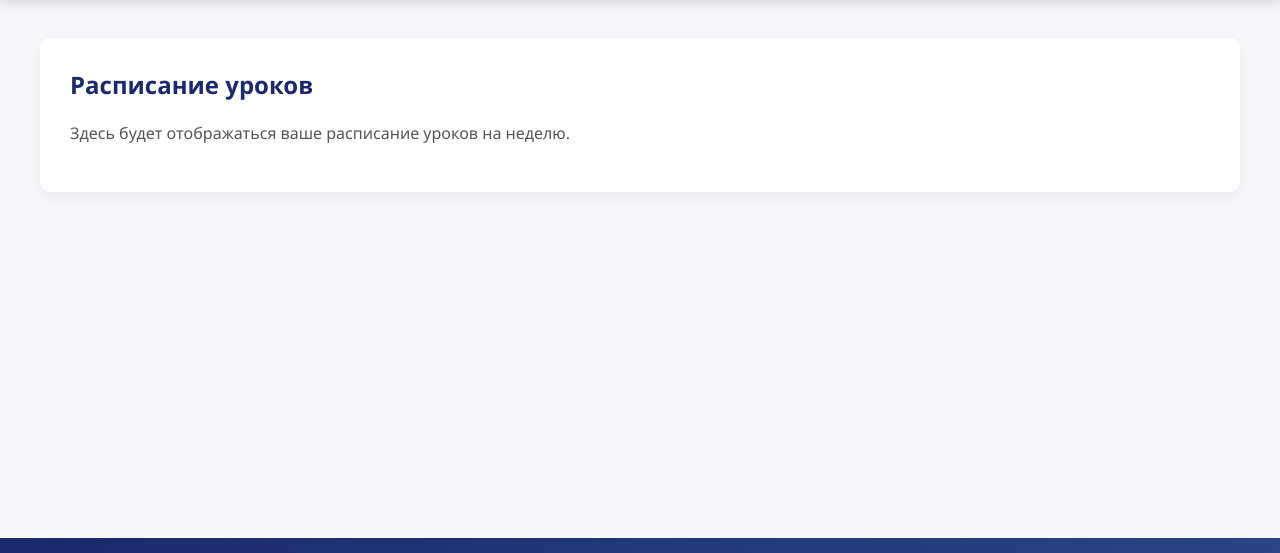
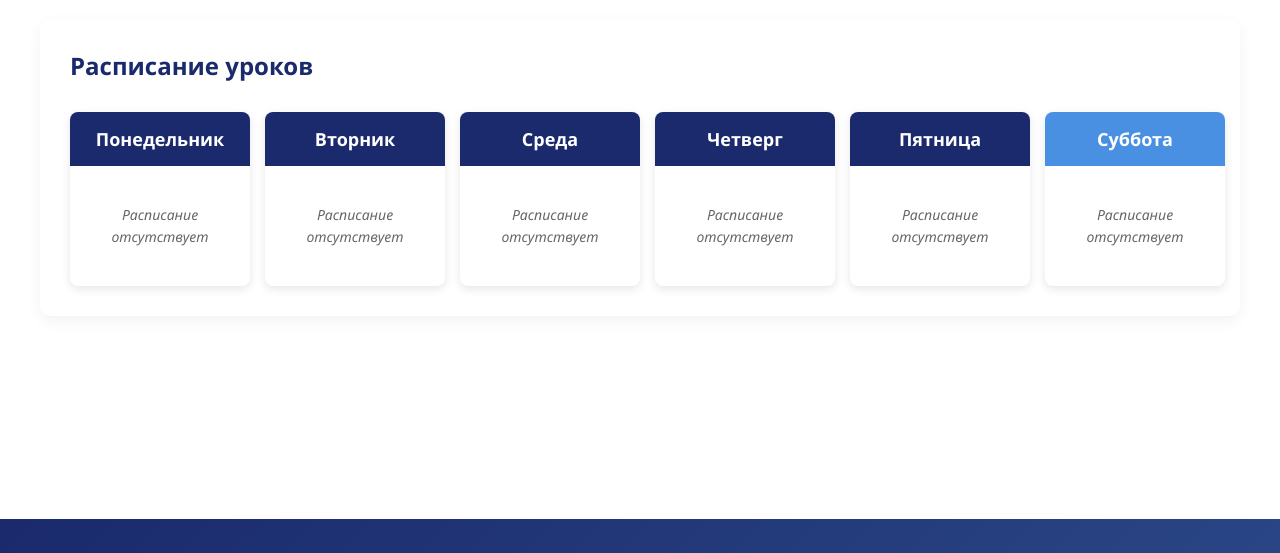
Before and after one commit to paveltretev-creator/Katy-Website, a plain HTML site: page index.html in a window 1280 px wide. Shown: the part 171-724 px from the top of the page. Drawn offline with Linux system fonts and the light colour scheme.

Commit message:
Добавил окна дней недели в расписание

```diff
--- a/CSS/style.css
+++ b/CSS/style.css
@@ -5,9 +5,9 @@
     box-sizing: border-box;
 }
 
-/* Стили для всего тела сайта */
+/* Стили для всего тела сайта - ТОЛЬКО ОДИН ШРИФТ */
 body {
-    font-family: 'Segoe UI', Tahoma, Geneva, Verdana, sans-serif;
+    font-family: 'Segoe UI';поле
     background-color: #f5f7fa;
     min-height: 100vh;
 }
@@ -143,7 +143,7 @@ body {
 /* Основное содержимое страницы */
 .main-content {
     padding: 40px 0;
-    min-height: calc(100vh - 156px); /* Высота минус высота шапки */
+    min-height: calc(100vh - 156px);
 }
 
 .main-content .container {
@@ -224,5 +224,52 @@ body {
 /* Корректировка высоты основного контента */
 .main-content {
     padding: 40px 0;
-    min-height: calc(100vh - 300px); /* Уменьшили высоту из-за добавления footer */
+    min-height: calc(100vh - 300px);
 }
+
+/* Стили для расписания на неделю */
+.week-schedule {
+    display: flex;
+    gap: 15px;
+    margin-top: 30px;
+    flex-wrap: nowrap;
+}
+
+.day-card {
+    flex: 1;
+    min-width: 180px;
+    background-color: white;
+    border-radius: 8px;
+    box-shadow: 0 3px 10px rgba(0, 0, 0, 0.1);
+    overflow: hidden;
+}
+
+.day-header {
+    background-color: #1a2a6c;
+    color: white;
+    padding: 15px;
+    text-align: center;
+    font-weight: 600;
+    font-size: 18px;
+}
+
+/* Специальный стиль для субботы */
+.day-header.saturday {
+    background-color: #4a90e2; /* Другой синий цвет */
+}
+
+.day-content {
+    padding: 15px;
+    min-height: 120px;
+    display: flex;
+    align-items: center;
+    justify-content: center;
+}
+
+.day-content p {
+    color: #666;
+    text-align: center;
+    font-style: italic;
+    margin: 0;
+    font-size: 14px;
+}
--- a/index.html
+++ b/index.html
@@ -12,7 +12,7 @@
         <div class="container">
             <div class="logo">
                 <h1>Школьный дневник</h1>
-                <p class="tagline">Удобно и просто</p>
+                <!--<p class="tagline">Удобно и просто</p>-->
             </div>
 
             <div class="extra-links">
@@ -34,7 +34,57 @@
     <main class="main-content">
         <div class="container">
             <h2>Расписание уроков</h2>
-            <p>Здесь будет отображаться ваше расписание уроков на неделю.</p>
+
+            <!-- Контейнер для дней недели -->
+            <div class="week-schedule">
+                <!-- Понедельник -->
+                <div class="day-card">
+                    <div class="day-header">Понедельник</div>
+                    <div class="day-content">
+                        <p>Расписание отсутствует</p>
+                    </div>
+                </div>
+
+                <!-- Вторник -->
+                <div class="day-card">
+                    <div class="day-header">Вторник</div>
+                    <div class="day-content">
+                        <p>Расписание отсутствует</p>
+                    </div>
+                </div>
+
+                <!-- Среда -->
+                <div class="day-card">
+                    <div class="day-header">Среда</div>
+                    <div class="day-content">
+                        <p>Расписание отсутствует</p>
+                    </div>
+                </div>
+
+                <!-- Четверг -->
+                <div class="day-card">
+                    <div class="day-header">Четверг</div>
+                    <div class="day-content">
+                        <p>Расписание отсутствует</p>
+                    </div>
+                </div>
+
+                <!-- Пятница -->
+                <div class="day-card">
+                    <div class="day-header">Пятница</div>
+                    <div class="day-content">
+                        <p>Расписание отсутствует</p>
+                    </div>
+                </div>
+
+                <!-- Суббота -->
+                <div class="day-card">
+                    <div class="day-header saturday">Суббота</div>
+                    <div class="day-content">
+                        <p>Расписание отсутствует</p>
+                    </div>
+                </div>
+            </div>
         </div>
     </main>
 
```
Also changed, not shown: js/script.js (added).
